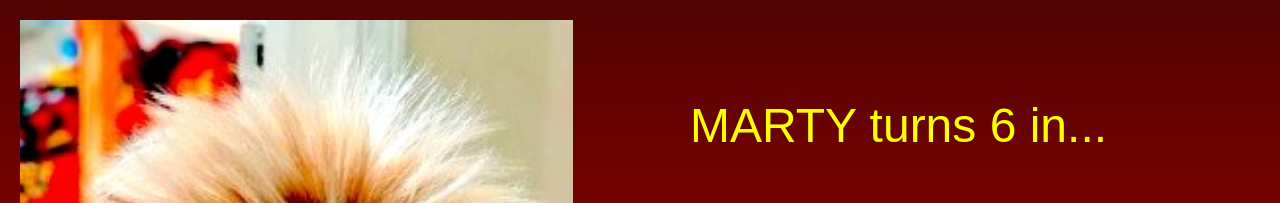
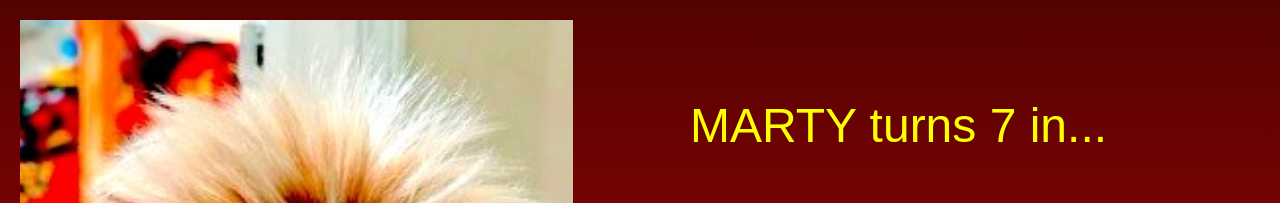
Before and after one commit to vglavtchev/marty-turns-6, a React (Create React App) app: page / in a window 1280 px wide. Shown: the top 203 px of the page. Built offline with nearby package versions, Linux system fonts and the light colour scheme; a web font is replaced by a local one.

Commit message:
Update bday.

```diff
--- a/public/index.html
+++ b/public/index.html
@@ -25,7 +25,7 @@
       work correctly both with client-side routing and a non-root public URL.
       Learn how to configure a non-root public URL by running `npm run build`.
     -->
-    <title>Marty Turns 6</title>
+    <title>Marty Turns 7</title>
   </head>
   <body>
     <noscript>You need to enable JavaScript to run this app.</noscript>
--- a/src/App.js
+++ b/src/App.js
@@ -32,7 +32,7 @@ function App(props) {
 
   const isMobile = width <= 800;
 
-  let countDownDate = new Date("Oct 4, 2019 0:00:00").getTime();
+  let countDownDate = new Date("Oct 4, 2020 0:00:00").getTime();
   let now = time;
 
   // Find the distance between now and the count down date
@@ -66,7 +66,7 @@ function App(props) {
     return (
       <>
       <p className="fg-text-bold" style={boldStyle}>
-        MARTY turns 6 in...
+        MARTY turns 7 in...
       </p>
       <p style={regularStyle}>
         {days} days
```
Also changed, not shown: public/manifest.json.
